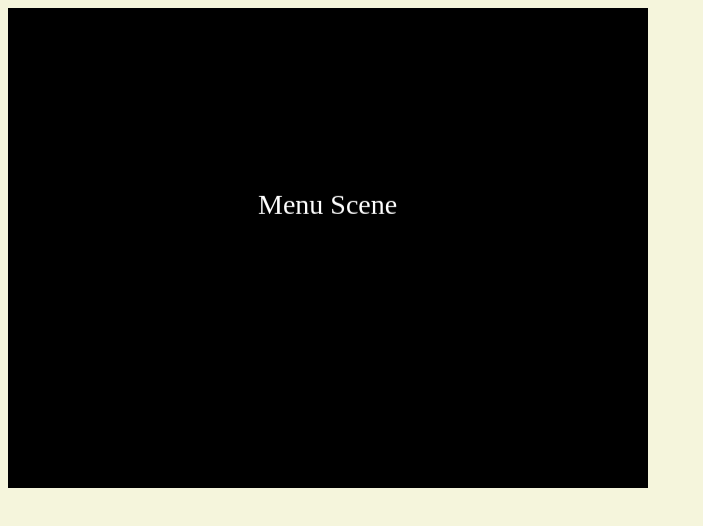
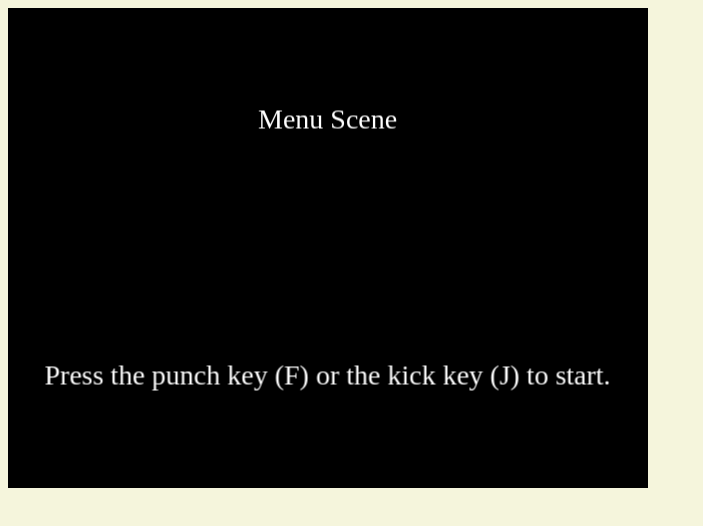
Before and after one commit to OfficialThomas/Stage-Fright, a plain HTML site: page index.html in a window 1280 px wide. Shown: the whole page, without its empty margins (0-703 px from the left). Drawn offline with Linux system fonts and the light colour scheme.

Commit message:
enemy fix and update to menu scene

```diff
--- a/index.html
+++ b/index.html
@@ -13,6 +13,8 @@
 </head>
 <body>
     <script src="./lib/phaser.min.js"></script>
+    <script src="./src/prefabs/Player.js"></script>
+    <script src="./src/prefabs/Enemy.js"></script>
     <script src="./src/scenes/Menu.js"></script>
     <script src="./src/scenes/Play.js"></script>
     <script src="./src/scenes/GameOver.js"></script>
--- a/src/prefabs/Enemy.js
+++ b/src/prefabs/Enemy.js
@@ -1,5 +1,5 @@
-//Player prefab
-class Player extends Phaser.GameObjects.Sprite {
+//Enemy prefab
+class Enemy extends Phaser.GameObjects.Sprite {
     constructor(scene, x, y, height, width, texture, frame){
         super(scene, x, y, height, width, texture, frame);
 
--- a/src/scenes/Menu.js
+++ b/src/scenes/Menu.js
@@ -25,7 +25,8 @@ class Menu extends Phaser.Scene {
         //menu art
 
         //menu text
-        this.add.text(game.config.width/2, game.config.height/2 - borderUISize - borderPadding, 'Menu Scene', gameConfig).setOrigin(0.5);
+        this.add.text(game.config.width/2, game.config.height/2 - borderUISize*4, 'Menu Scene', gameConfig).setOrigin(0.5);
+        this.add.text(game.config.width/2, game.config.height/2 + borderUISize*4, 'Press the punch key (F) or the kick key (J) to start.', gameConfig).setOrigin(0.5);
 
         //define keys
         keyF = this.input.keyboard.addKey(Phaser.Input.Keyboard.KeyCodes.F);
```
